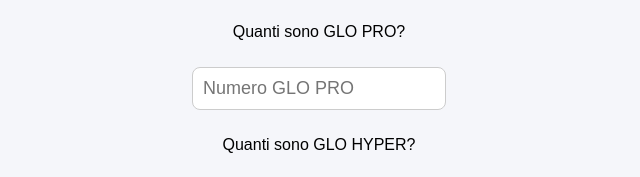
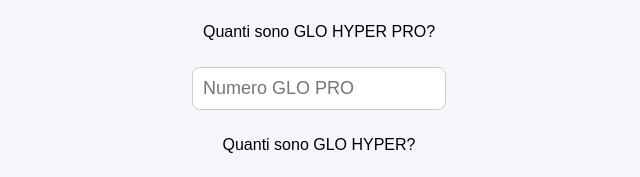
Before and after one commit to GLOmaster/Utility, a plain HTML site: page GLO.html in a window 1280 px wide. Shown: the part 263-440 px from the top of the page, 321-961 px from the left. Drawn offline with Linux system fonts and the light colour scheme.

Commit message:
Update GLO.html

```diff
--- a/GLO.html
+++ b/GLO.html
@@ -54,7 +54,7 @@
     <div id="setup">
         <p>Quanti dispositivi devi registrare?</p>
         <input type="number" id="totaleDispositivi" placeholder="Totale dispositivi">
-        <p>Quanti sono GLO PRO?</p>
+        <p>Quanti sono GLO HYPER PRO?</p>
         <input type="number" id="proDispositivi" placeholder="Numero GLO PRO">
         <p>Quanti sono GLO HYPER?</p>
         <input type="number" id="hyperDispositivi" placeholder="Numero GLO HYPER">
@@ -65,7 +65,7 @@
     <div id="conteggio" style="display: none;">
         <h2>📋 Gestisci Registrazioni</h2>
         <div class="device-container">
-            <h3>GLO PRO</h3>
+            <h3>GLO HYPER PRO</h3>
             <button onclick="modifica('pro', -1)">➖</button>
             <span class="counter" id="contatorePro">0</span>
             <button onclick="modifica('pro', 1)">➕</button>
```
